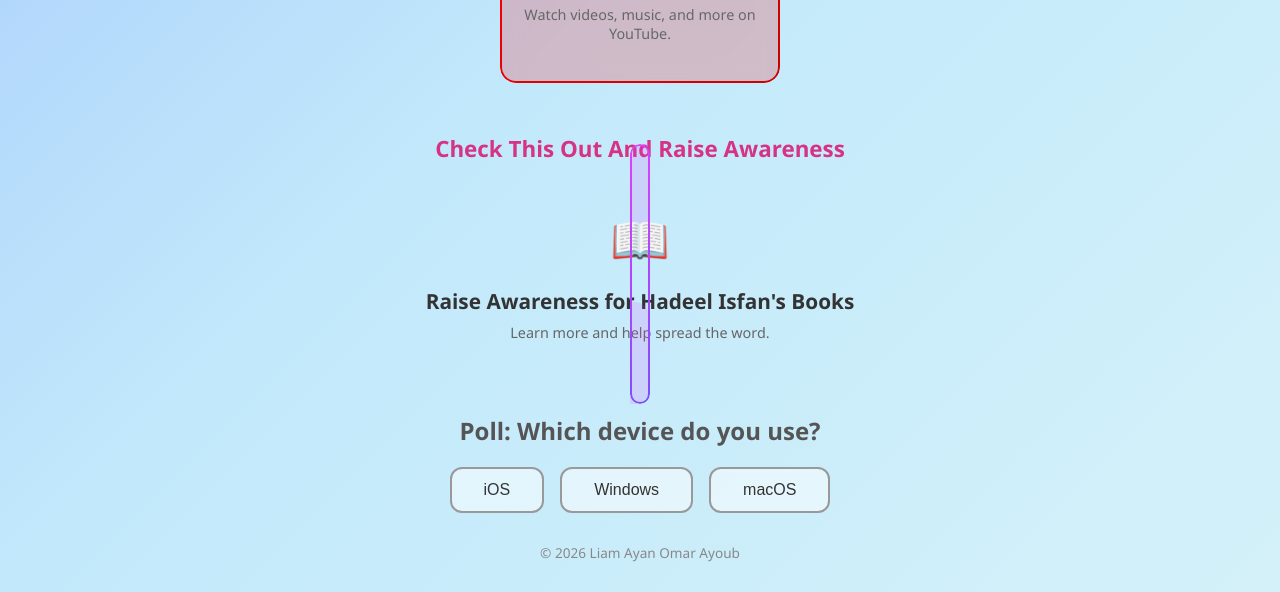
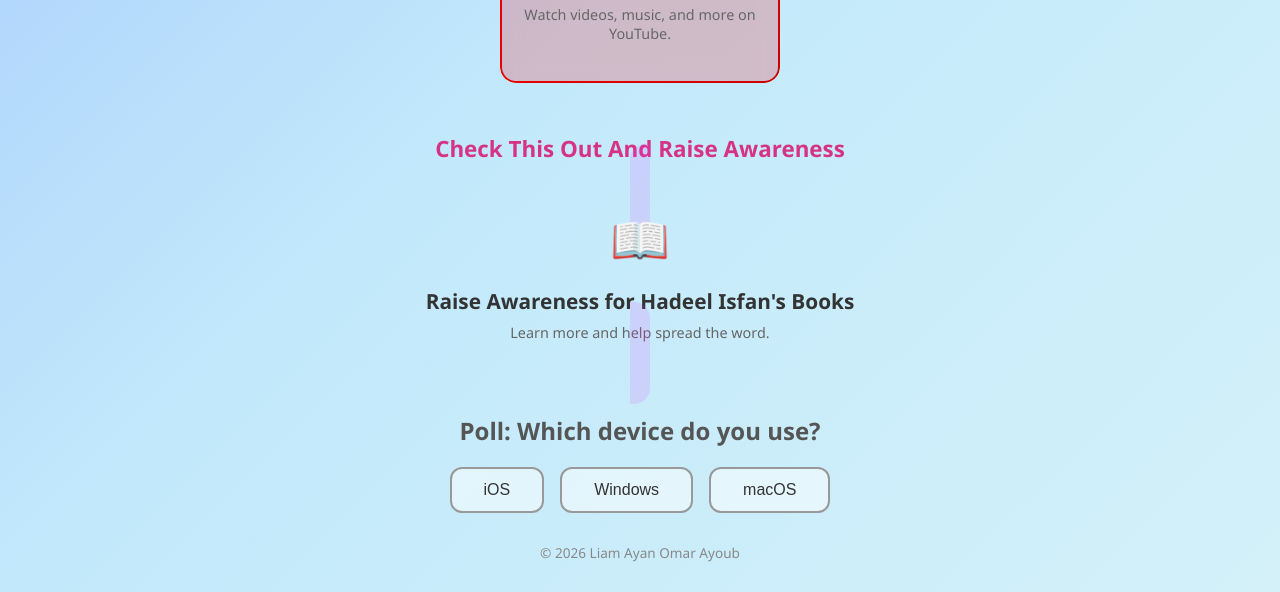
Before and after one commit to liamuri2016-cmyk/Liam-Ayan-Omar-Ayoub, a plain HTML site: page index.html in a window 1280 px wide. Shown: the part 654-1246 px from the top of the page. Drawn offline with Linux system fonts and the light colour scheme.

Commit message:
Remove purple border line on awareness card

```diff
--- a/index.html
+++ b/index.html
@@ -193,6 +193,7 @@
     }
 
     .card-awareness { --c1: #e040fb; --c2: #7c4dff; background: rgba(224, 64, 251, 0.15); }
+    .card-awareness::before { display: none; }
 
     footer {
       margin-top: auto;
```
